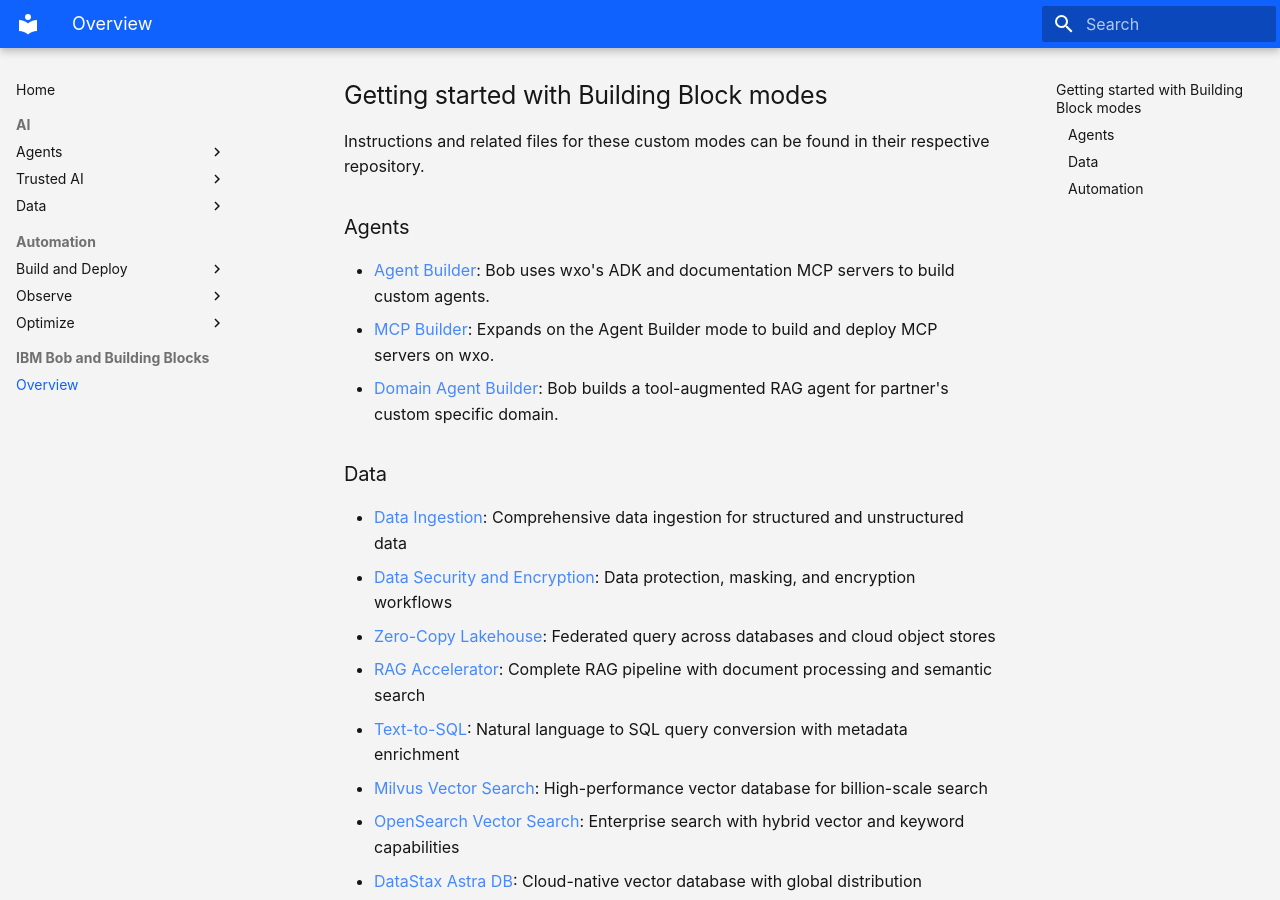
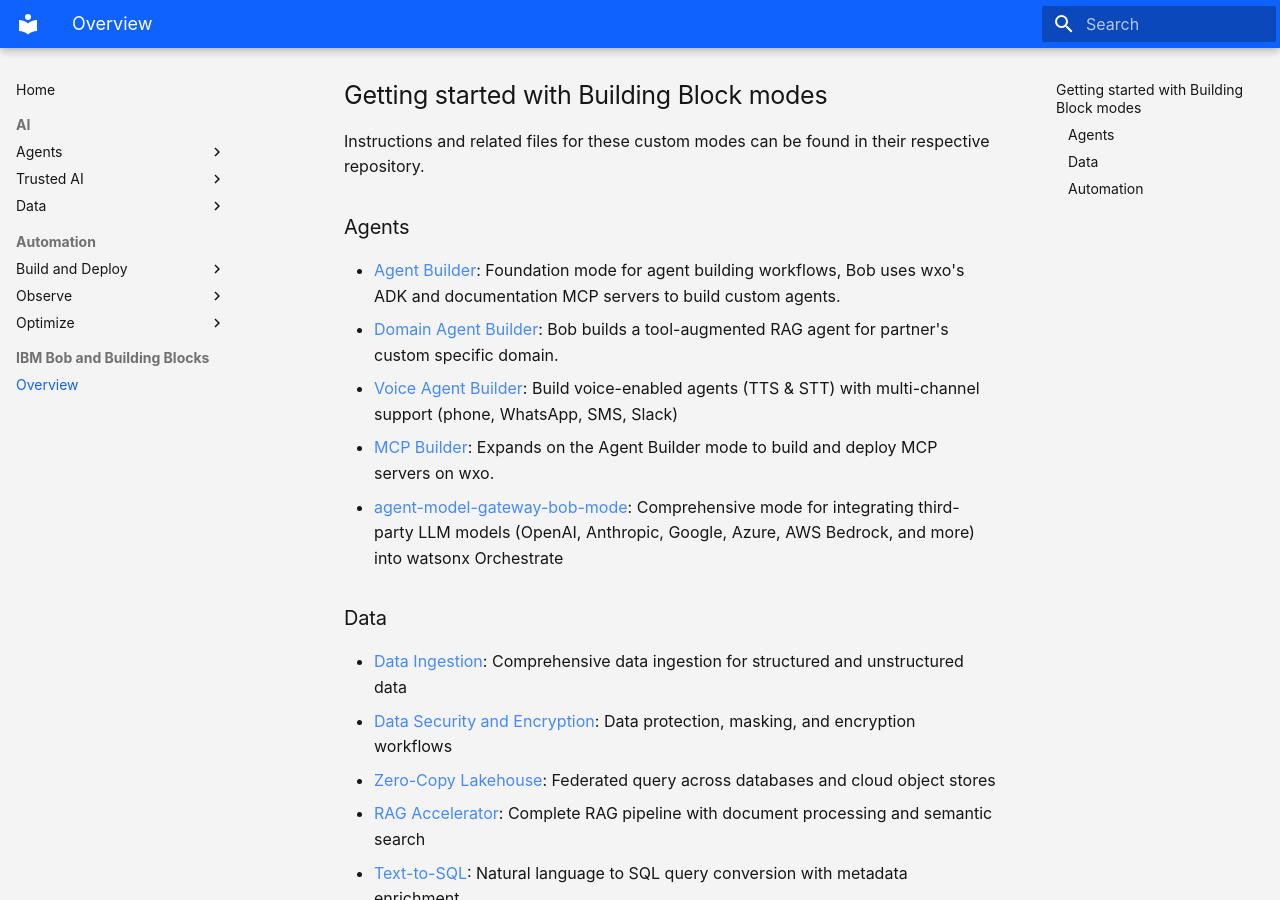
Before and after one commit to ibm-self-serve-assets/building-blocks-docs, an MkDocs documentation site: the page built from docs-src/ibm-bob/index.md, in a window 1280 px wide and 900 px high, scrolled down 537 px. Built offline with MkDocs 1.6.1 and Material for MkDocs 9.7.7, drawn with Linux system fonts in a browser that asks for light colours.

Commit message:
Update index.md

```diff
--- a/docs-src/ibm-bob/index.md
+++ b/docs-src/ibm-bob/index.md
@@ -15,9 +15,11 @@
 Instructions and related files for these custom modes can be found in their respective repository.
 
 ### Agents
-- [Agent Builder](https://github.com/ibm-self-serve-assets/building-blocks/tree/main/agents/ibm-bob/modes): Bob uses wxo's ADK and documentation MCP servers to build custom agents.
-- [MCP Builder](https://github.com/ibm-self-serve-assets/building-blocks/tree/main/agents/ibm-bob/modes): Expands on the Agent Builder mode to build and deploy MCP servers on wxo.
-- [Domain Agent Builder](https://github.com/ibm-self-serve-assets/building-blocks/tree/main/agents/ibm-bob/modes/domain-agent-builder): Bob builds a tool-augmented RAG agent for partner's custom specific domain.
+- [Agent Builder](https://github.com/ibm-self-serve-assets/building-blocks/tree/main/agents/agent-builder/bob-modes/agent-builder-bob-modes/base-modes): Foundation mode for agent building workflows, Bob uses wxo's ADK and documentation MCP servers to build custom agents.
+- [Domain Agent Builder](https://github.com/ibm-self-serve-assets/building-blocks/blob/main/agents/agent-builder/bob-modes/agent-builder-bob-modes/custom-modes/domain-agent-builder.zip): Bob builds a tool-augmented RAG agent for partner's custom specific domain.
+- [Voice Agent Builder](https://github.com/ibm-self-serve-assets/building-blocks/blob/main/agents/agent-builder/bob-modes/agent-builder-bob-modes/custom-modes/voice-agent-builder.zip): Build voice-enabled agents (TTS & STT) with multi-channel support (phone, WhatsApp, SMS, Slack)
+-  [MCP Builder](https://github.com/ibm-self-serve-assets/building-blocks/tree/main/agents/ibm-bob/modes): Expands on the Agent Builder mode to build and deploy MCP servers on wxo.
+-  [agent-model-gateway-bob-mode]([https://github.com/ibm-self-serve-assets/building-blocks/tree/main/agents/ibm-bob/modes](https://github.com/ibm-self-serve-assets/building-blocks/tree/main/agents/agent-gateway/bob-modes/base-modes)): Comprehensive mode for integrating third-party LLM models (OpenAI, Anthropic, Google, Azure, AWS Bedrock, and more) into watsonx Orchestrate
 
 ### Data
 - [Data Ingestion](https://github.com/ibm-self-serve-assets/building-blocks/blob/main/data-for-ai/data-ingestion/bob-modes/base-modes): Comprehensive data ingestion for structured and unstructured data
```
